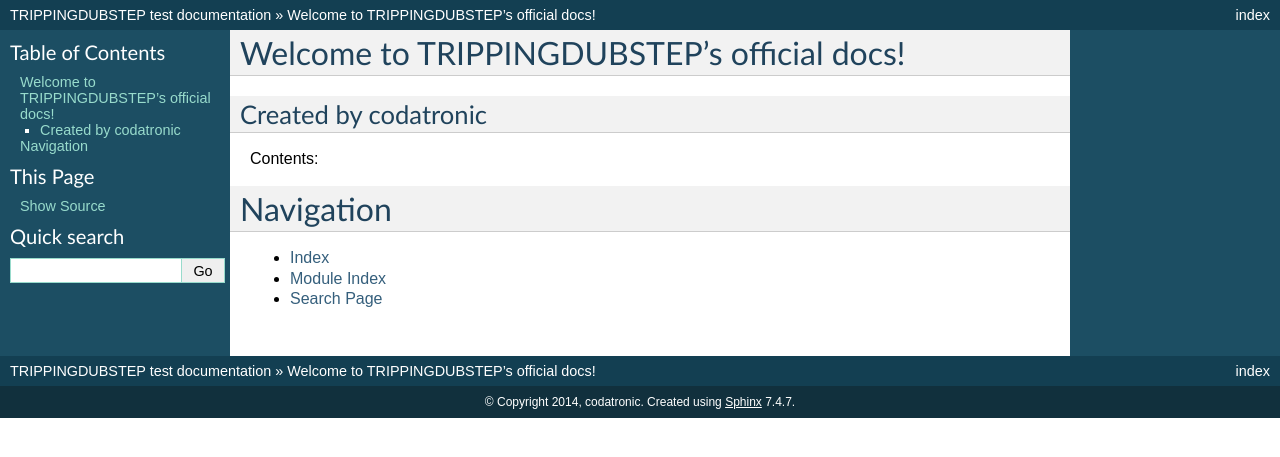
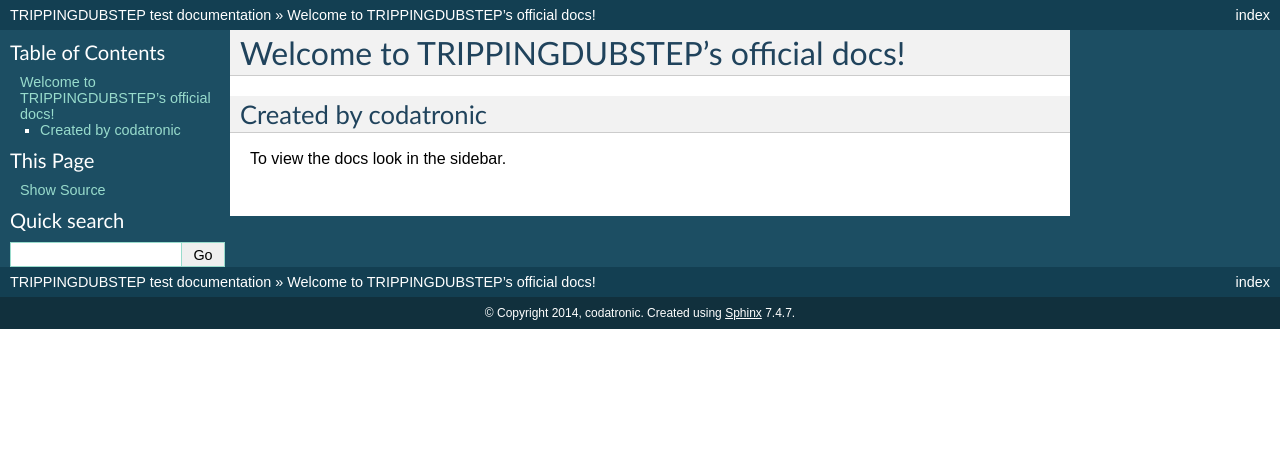
Before and after one commit to codatronic/tripping-dubstep, a Sphinx documentation site: the page built from docs/index.txt, in a window 1280 px wide. Shown: the top 457 px of the page. Built offline with Sphinx 7.4.7, drawn with Linux system fonts in a browser that asks for light colours.

Commit message:
Update index.txt

```diff
--- a/docs/index.txt
+++ b/docs/index.txt
@@ -7,17 +7,4 @@
 ===========================================
 Created by codatronic
 ----------------------
-
-Contents:
-
-.. toctree::
-   :maxdepth: 2
-
-
-
-Navigation
-==================
-
-* :ref:`genindex`
-* :ref:`modindex`
-* :ref:`search`
+To view the docs look in the sidebar.
```
